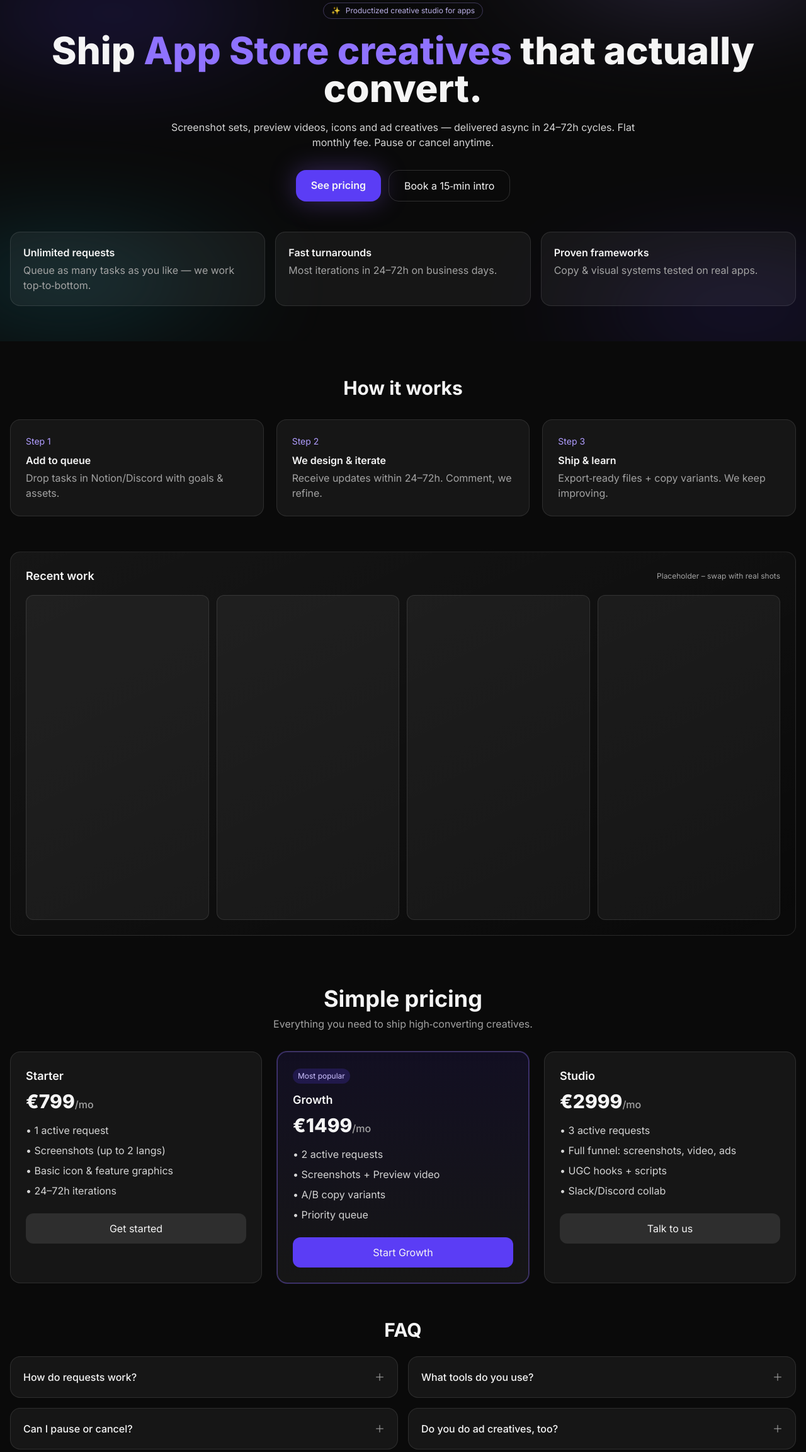
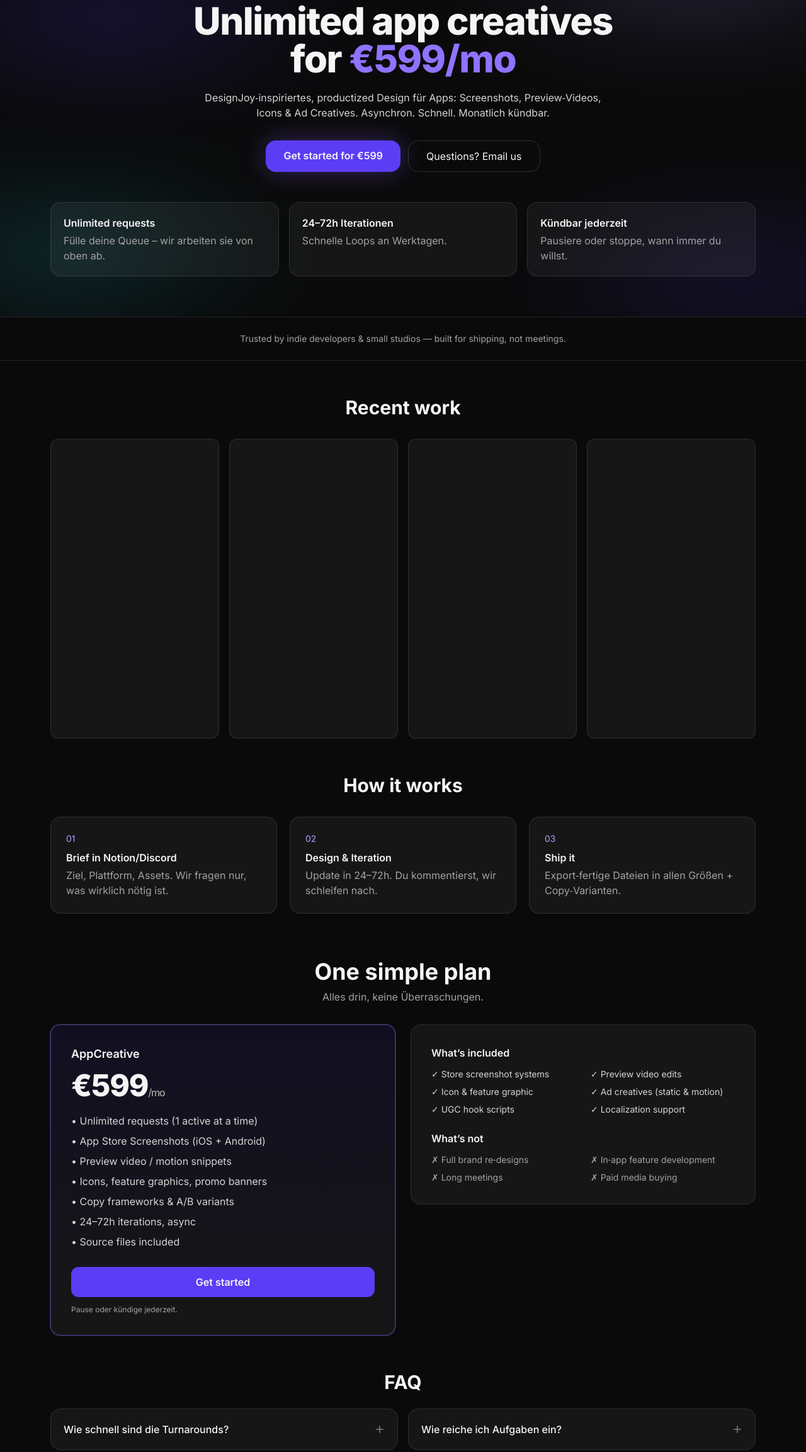
Before and after one commit to GeorgeValandis/appcreative, a plain HTML site: page index.html in a window 1280 px wide. Shown: the part 138-2444 px from the top of the page at 63% size. Drawn offline with nearby package versions, Linux system fonts and the light colour scheme.

Commit message:
Update index.html

```diff
--- a/index.html
+++ b/index.html
@@ -3,8 +3,8 @@
 <head>
   <meta charset="utf-8" />
   <meta name="viewport" content="width=device-width, initial-scale=1" />
-  <title>AppCreative — High‑converting App Creatives</title>
-  <meta name="description" content="Productized service for high‑converting App Store creatives. Flat monthly fee. Pause or cancel anytime." />
+  <title>AppCreative — Unlimited App Creatives for €599/mo</title>
+  <meta name="description" content="DesignJoy‑style, productized service: Unlimited App Store creatives for a flat monthly fee. €599/mo. Pause or cancel anytime." />
   <link rel="preconnect" href="https://fonts.gstatic.com" crossorigin>
   <link href="https://fonts.googleapis.com/css2?family=Inter:wght@400;500;600;700;800;900&display=swap" rel="stylesheet">
   <script src="https://cdn.tailwindcss.com"></script>
@@ -14,47 +14,23 @@
         extend: {
           fontFamily: { sans: ["Inter", "ui-sans-serif", "system-ui"] },
           colors: {
-            brand: {
-              50: "#f5f3ff",
-              100: "#ebe7ff",
-              200: "#cdc2ff",
-              300: "#b09dff",
-              400: "#8f72ff",
-              500: "#744dff",
-              600: "#5b3df5",
-              700: "#4a32c2",
-              800: "#39289a",
-              900: "#2a1f74"
-            }
+            brand: { 50: "#f5f3ff", 100: "#ebe7ff", 200: "#cdc2ff", 300: "#b09dff", 400: "#8f72ff", 500: "#744dff", 600: "#5b3df5", 700: "#4a32c2", 800: "#39289a", 900: "#2a1f74" }
           },
-          boxShadow: {
-            glow: "0 0 40px 0 rgba(139, 92, 246, 0.35)",
-          }
+          boxShadow: { glow: "0 0 40px 0 rgba(139,92,246,.35)" }
         }
       }
     }
   </script>
   <style>
-    /* soft gradient background blobs */
-    .bg-blobs::before,
-    .bg-blobs::after {
-      content: "";
-      position: absolute; inset: -10% -10% auto -10%;
-      height: 50vh; filter: blur(80px); opacity: .35; pointer-events: none; z-index: 0;
-      background: radial-gradient(40% 40% at 20% 40%, #5b3df5 0%, transparent 60%),
-                  radial-gradient(40% 40% at 80% 20%, #a78bfa 0%, transparent 60%);
-    }
-    .bg-blobs::after { inset: auto -10% -20% -10%; height: 55vh; opacity: .25; background:
-      radial-gradient(40% 40% at 15% 50%, #22d3ee 0%, transparent 60%),
-      radial-gradient(40% 40% at 85% 60%, #5b3df5 0%, transparent 60%);
-    }
+    .bg-blobs::before,.bg-blobs::after{content:"";position:absolute;inset:-10% -10% auto -10%;height:50vh;filter:blur(80px);opacity:.35;pointer-events:none;z-index:0;background:radial-gradient(40% 40% at 20% 40%, #5b3df5 0%, transparent 60%),radial-gradient(40% 40% at 80% 20%, #a78bfa 0%, transparent 60%);}
+    .bg-blobs::after{inset:auto -10% -20% -10%;height:55vh;opacity:.25;background:radial-gradient(40% 40% at 15% 50%, #22d3ee 0%, transparent 60%),radial-gradient(40% 40% at 85% 60%, #5b3df5 0%, transparent 60%);}
   </style>
 </head>
 <body class="bg-neutral-950 text-neutral-100 antialiased selection:bg-brand-400/30">
   <!-- NAV -->
   <header class="sticky top-0 z-40 border-b border-white/10 backdrop-blur supports-[backdrop-filter]:bg-black/30">
-    <div class="mx-auto max-w-7xl px-4 py-3 flex items-center justify-between">
-      <a href="#" class="flex items-center gap-3 group">
+    <div class="mx-auto max-w-6xl px-4 py-3 flex items-center justify-between">
+      <a href="#" class="flex items-center gap-3">
         <span class="inline-grid place-items-center rounded-xl bg-brand-600/90 shadow-glow w-8 h-8">
           <svg width="18" height="18" viewBox="0 0 24 24" fill="none" class="opacity-95">
             <rect x="3" y="3" width="8" height="8" rx="2" fill="white"/>
@@ -66,161 +42,121 @@
         <span class="font-semibold tracking-tight">AppCreative</span>
       </a>
       <nav class="hidden md:flex items-center gap-6 text-sm text-neutral-300">
+        <a class="hover:text-white" href="#work">Work</a>
         <a class="hover:text-white" href="#how">How it works</a>
         <a class="hover:text-white" href="#pricing">Pricing</a>
-        <a class="hover:text-white" href="#faq">FAQ</a>
         <a class="px-4 py-2 rounded-xl bg-white/10 hover:bg-white/20" href="mailto:hello@appcreative.co">Contact</a>
       </nav>
     </div>
   </header>
 
-  <!-- HERO -->
+  <!-- HERO (DesignJoy‑like: simple, bold, single CTA) -->
   <section class="relative overflow-hidden bg-blobs">
-    <div class="relative z-10 mx-auto max-w-7xl px-4 pt-20 pb-14 text-center">
-      <span class="inline-flex items-center gap-2 text-brand-200/90 text-xs border border-brand-300/30 rounded-full px-3 py-1">
-        <span>✨</span> Productized creative studio for apps
-      </span>
-      <h1 class="mt-5 text-4xl md:text-6xl font-extrabold leading-tight">
-        Ship <span class="text-brand-400">App Store creatives</span>
-        that actually convert.
+    <div class="relative z-10 mx-auto max-w-6xl px-4 pt-20 pb-16 text-center">
+      <h1 class="text-4xl md:text-6xl font-extrabold leading-tight tracking-tight">
+        Unlimited app creatives<br class="hidden md:block"/> for <span class="text-brand-400">€599/mo</span>
       </h1>
-      <p class="mt-5 text-neutral-300 max-w-3xl mx-auto">
-        Screenshot sets, preview videos, icons and ad creatives — delivered async in 24–72h cycles.
-        Flat monthly fee. Pause or cancel anytime.
+      <p class="mt-5 text-neutral-300 max-w-2xl mx-auto">
+        DesignJoy‑inspiriertes, productized Design für Apps: Screenshots, Preview‑Videos, Icons & Ad Creatives.
+        Asynchron. Schnell. Monatlich kündbar.
       </p>
       <div class="mt-8 flex flex-col sm:flex-row gap-3 justify-center">
-        <a href="#pricing" class="px-6 py-3 rounded-2xl bg-brand-600 hover:bg-brand-500 font-semibold shadow-glow">See pricing</a>
-        <a href="mailto:hello@appcreative.co?subject=Intro%20Call" class="px-6 py-3 rounded-2xl border border-white/15 hover:bg-white/5">Book a 15‑min intro</a>
+        <a href="#pricing" class="px-7 py-3 rounded-2xl bg-brand-600 hover:bg-brand-500 font-semibold shadow-glow">Get started for €599</a>
+        <a href="mailto:hello@appcreative.co?subject=Intro%20Call" class="px-7 py-3 rounded-2xl border border-white/15 hover:bg-white/5">Questions? Email us</a>
       </div>
       <div class="mt-12 grid grid-cols-1 md:grid-cols-3 gap-4 text-left">
-        <div class="p-5 rounded-2xl border border-white/10 bg-white/5">
-          <h3 class="font-semibold">Unlimited requests</h3>
-          <p class="text-neutral-400 mt-1">Queue as many tasks as you like — we work top‑to‑bottom.</p>
-        </div>
-        <div class="p-5 rounded-2xl border border-white/10 bg-white/5">
-          <h3 class="font-semibold">Fast turnarounds</h3>
-          <p class="text-neutral-400 mt-1">Most iterations in 24–72h on business days.</p>
-        </div>
-        <div class="p-5 rounded-2xl border border-white/10 bg-white/5">
-          <h3 class="font-semibold">Proven frameworks</h3>
-          <p class="text-neutral-400 mt-1">Copy & visual systems tested on real apps.</p>
-        </div>
+        <div class="p-5 rounded-2xl border border-white/10 bg-white/5"><h3 class="font-semibold">Unlimited requests</h3><p class="text-neutral-400 mt-1">Fülle deine Queue – wir arbeiten sie von oben ab.</p></div>
+        <div class="p-5 rounded-2xl border border-white/10 bg-white/5"><h3 class="font-semibold">24–72h Iterationen</h3><p class="text-neutral-400 mt-1">Schnelle Loops an Werktagen.</p></div>
+        <div class="p-5 rounded-2xl border border-white/10 bg-white/5"><h3 class="font-semibold">Kündbar jederzeit</h3><p class="text-neutral-400 mt-1">Pausiere oder stoppe, wann immer du willst.</p></div>
       </div>
     </div>
   </section>
 
-  <!-- HOW IT WORKS -->
-  <section id="how" class="mx-auto max-w-7xl px-4 py-14">
-    <h2 class="text-2xl md:text-3xl font-bold text-center">How it works</h2>
-    <div class="mt-8 grid md:grid-cols-3 gap-5">
-      <div class="rounded-2xl border border-white/10 p-6 bg-white/5">
-        <div class="text-sm text-brand-300 mb-2">Step 1</div>
-        <h3 class="font-semibold">Add to queue</h3>
-        <p class="text-neutral-400 mt-1">Drop tasks in Notion/Discord with goals & assets.</p>
-      </div>
-      <div class="rounded-2xl border border-white/10 p-6 bg-white/5">
-        <div class="text-sm text-brand-300 mb-2">Step 2</div>
-        <h3 class="font-semibold">We design & iterate</h3>
-        <p class="text-neutral-400 mt-1">Receive updates within 24–72h. Comment, we refine.</p>
-      </div>
-      <div class="rounded-2xl border border-white/10 p-6 bg-white/5">
-        <div class="text-sm text-brand-300 mb-2">Step 3</div>
-        <h3 class="font-semibold">Ship & learn</h3>
-        <p class="text-neutral-400 mt-1">Export‑ready files + copy variants. We keep improving.</p>
-      </div>
+  <!-- SOCIAL PROOF STRIP (minimal) -->
+  <section class="border-y border-white/10">
+    <div class="mx-auto max-w-6xl px-4 py-6 text-center text-sm text-neutral-400">
+      Trusted by indie developers & small studios — built for shipping, not meetings.
     </div>
   </section>
 
-  <!-- (Optional) PORTFOLIO PLACEHOLDER -->
-  <section class="mx-auto max-w-7xl px-4 pb-6">
-    <div class="rounded-2xl border border-white/10 p-6 bg-gradient-to-br from-white/5 to-transparent">
-      <div class="flex items-center justify-between gap-4">
-        <h3 class="text-lg font-semibold">Recent work</h3>
-        <span class="text-xs text-neutral-400">Placeholder – swap with real shots</span>
-      </div>
-      <div class="mt-4 grid grid-cols-2 md:grid-cols-4 gap-3">
+  <!-- WORK (placeholders you can swap) -->
+  <section id="work" class="mx-auto max-w-6xl px-4 py-14">
+    <h2 class="text-2xl md:text-3xl font-bold text-center">Recent work</h2>
+    <div class="mt-8 grid grid-cols-2 md:grid-cols-4 gap-4">
       <div class="aspect-[9/16] rounded-xl bg-white/5 border border-white/10"></div>
       <div class="aspect-[9/16] rounded-xl bg-white/5 border border-white/10"></div>
       <div class="aspect-[9/16] rounded-xl bg-white/5 border border-white/10"></div>
       <div class="aspect-[9/16] rounded-xl bg-white/5 border border-white/10"></div>
     </div>
+  </section>
+
+  <!-- HOW IT WORKS (3 steps, concise like DesignJoy) -->
+  <section id="how" class="mx-auto max-w-6xl px-4 pb-4">
+    <h2 class="text-2xl md:text-3xl font-bold text-center">How it works</h2>
+    <div class="mt-8 grid md:grid-cols-3 gap-5">
+      <div class="rounded-2xl border border-white/10 p-6 bg-white/5"><div class="text-sm text-brand-300 mb-2">01</div><h3 class="font-semibold">Brief in Notion/Discord</h3><p class="text-neutral-400 mt-1">Ziel, Plattform, Assets. Wir fragen nur, was wirklich nötig ist.</p></div>
+      <div class="rounded-2xl border border-white/10 p-6 bg-white/5"><div class="text-sm text-brand-300 mb-2">02</div><h3 class="font-semibold">Design & Iteration</h3><p class="text-neutral-400 mt-1">Update in 24–72h. Du kommentierst, wir schleifen nach.</p></div>
+      <div class="rounded-2xl border border-white/10 p-6 bg-white/5"><div class="text-sm text-brand-300 mb-2">03</div><h3 class="font-semibold">Ship it</h3><p class="text-neutral-400 mt-1">Export‑fertige Dateien in allen Größen + Copy‑Varianten.</p></div>
     </div>
   </section>
 
-  <!-- PRICING -->
-  <section id="pricing" class="mx-auto max-w-7xl px-4 py-14">
-    <h2 class="text-3xl md:text-4xl font-bold text-center">Simple pricing</h2>
-    <p class="text-neutral-400 text-center mt-2">Everything you need to ship high‑converting creatives.</p>
+  <!-- PRICING (single plan like DesignJoy) -->
+  <section id="pricing" class="mx-auto max-w-6xl px-4 py-14">
+    <h2 class="text-3xl md:text-4xl font-bold text-center">One simple plan</h2>
+    <p class="text-neutral-400 text-center mt-2">Alles drin, keine Überraschungen.</p>
 
-    <div class="mt-8 grid grid-cols-1 md:grid-cols-3 gap-6">
-      <!-- Starter -->
-      <div class="rounded-2xl border border-white/10 p-6 bg-white/5">
-        <h3 class="font-semibold text-lg">Starter</h3>
-        <p class="text-3xl font-extrabold mt-2">€799<span class="text-base font-medium text-neutral-400">/mo</span></p>
-        <ul class="mt-4 space-y-2 text-neutral-300">
-          <li>• 1 active request</li>
-          <li>• Screenshots (up to 2 langs)</li>
-          <li>• Basic icon & feature graphics</li>
-          <li>• 24–72h iterations</li>
+    <div class="mt-8 grid grid-cols-1 md:grid-cols-2 gap-6 items-start">
+      <div class="rounded-2xl border border-brand-400/40 p-6 md:p-8 bg-gradient-to-b from-brand-600/10 to-white/5 ring-1 ring-brand-400/30">
+        <h3 class="text-lg font-semibold">AppCreative</h3>
+        <p class="text-5xl font-extrabold mt-3 tracking-tight">€599<span class="text-base font-medium text-neutral-400">/mo</span></p>
+        <ul class="mt-5 space-y-2 text-neutral-300">
+          <li>• Unlimited requests (1 active at a time)</li>
+          <li>• App Store Screenshots (iOS + Android)</li>
+          <li>• Preview video / motion snippets</li>
+          <li>• Icons, feature graphics, promo banners</li>
+          <li>• Copy frameworks & A/B variants</li>
+          <li>• 24–72h iterations, async</li>
+          <li>• Source files included</li>
         </ul>
-        <a href="mailto:hello@appcreative.co?subject=Starter%20Plan" class="mt-6 inline-block w-full text-center px-4 py-3 rounded-xl bg-white/10 hover:bg-white/20">Get started</a>
+        <a href="mailto:hello@appcreative.co?subject=Get%20Started%20for%20599" class="mt-7 inline-block w-full text-center px-4 py-3 rounded-xl bg-brand-600 hover:bg-brand-500 font-semibold">Get started</a>
+        <p class="text-xs text-neutral-400 mt-3">Pause oder kündige jederzeit.</p>
       </div>
 
-      <!-- Growth -->
-      <div class="rounded-2xl border border-brand-400/40 p-6 bg-gradient-to-b from-brand-600/10 to-white/5 ring-1 ring-brand-400/30">
-        <div class="inline-flex items-center gap-2 text-xs px-2 py-1 rounded-full bg-brand-600/20 text-brand-200">Most popular</div>
-        <h3 class="font-semibold text-lg mt-3">Growth</h3>
-        <p class="text-3xl font-extrabold mt-2">€1499<span class="text-base font-medium text-neutral-400">/mo</span></p>
-        <ul class="mt-4 space-y-2 text-neutral-300">
-          <li>• 2 active requests</li>
-          <li>• Screenshots + Preview video</li>
-          <li>• A/B copy variants</li>
-          <li>• Priority queue</li>
+      <div class="rounded-2xl border border-white/10 p-6 md:p-8 bg-white/5">
+        <h4 class="font-semibold">What’s included</h4>
+        <ul class="mt-3 grid grid-cols-1 md:grid-cols-2 gap-x-6 gap-y-2 text-neutral-300 text-sm">
+          <li>✓ Store screenshot systems</li>
+          <li>✓ Preview video edits</li>
+          <li>✓ Icon & feature graphic</li>
+          <li>✓ Ad creatives (static & motion)</li>
+          <li>✓ UGC hook scripts</li>
+          <li>✓ Localization support</li>
         </ul>
-        <a href="mailto:hello@appcreative.co?subject=Growth%20Plan" class="mt-6 inline-block w-full text-center px-4 py-3 rounded-xl bg-brand-600 hover:bg-brand-500">Start Growth</a>
-      </div>
-
-      <!-- Studio -->
-      <div class="rounded-2xl border border-white/10 p-6 bg-white/5">
-        <h3 class="font-semibold text-lg">Studio</h3>
-        <p class="text-3xl font-extrabold mt-2">€2999<span class="text-base font-medium text-neutral-400">/mo</span></p>
-        <ul class="mt-4 space-y-2 text-neutral-300">
-          <li>• 3 active requests</li>
-          <li>• Full funnel: screenshots, video, ads</li>
-          <li>• UGC hooks + scripts</li>
-          <li>• Slack/Discord collab</li>
+        <h4 class="font-semibold mt-6">What’s not</h4>
+        <ul class="mt-3 grid grid-cols-1 md:grid-cols-2 gap-x-6 gap-y-2 text-neutral-400 text-sm">
+          <li>✗ Full brand re‑designs</li>
+          <li>✗ In‑app feature development</li>
+          <li>✗ Long meetings</li>
+          <li>✗ Paid media buying</li>
         </ul>
-        <a href="mailto:hello@appcreative.co?subject=Studio%20Plan" class="mt-6 inline-block w-full text-center px-4 py-3 rounded-xl bg-white/10 hover:bg-white/20">Talk to us</a>
       </div>
     </div>
   </section>
 
-  <!-- FAQ -->
-  <section id="faq" class="mx-auto max-w-7xl px-4 pb-16">
+  <!-- FAQ (concise) -->
+  <section id="faq" class="mx-auto max-w-6xl px-4 pb-16">
     <h2 class="text-2xl md:text-3xl font-bold text-center">FAQ</h2>
     <div class="mt-6 grid md:grid-cols-2 gap-4">
-      <details class="group p-5 rounded-2xl border border-white/10 bg-white/5 open:bg-white/10 transition">
-        <summary class="cursor-pointer font-medium list-none flex items-center justify-between">How do requests work?<span class="text-neutral-400 group-open:rotate-45 transition">＋</span></summary>
-        <p class="text-neutral-400 mt-3">You add tasks to your queue. We pick the top one, deliver, you review, we iterate until it ships.</p>
-      </details>
-      <details class="group p-5 rounded-2xl border border-white/10 bg-white/5 open:bg-white/10 transition">
-        <summary class="cursor-pointer font-medium list-none flex items-center justify-between">What tools do you use?<span class="text-neutral-400 group-open:rotate-45 transition">＋</span></summary>
-        <p class="text-neutral-400 mt-3">Figma for design, After Effects/CapCut for motion, plus our copy frameworks. Final exports in all required sizes.</p>
-      </details>
-      <details class="group p-5 rounded-2xl border border-white/10 bg-white/5 open:bg-white/10 transition">
-        <summary class="cursor-pointer font-medium list-none flex items-center justify-between">Can I pause or cancel?<span class="text-neutral-400 group-open:rotate-45 transition">＋</span></summary>
-        <p class="text-neutral-400 mt-3">Yes. Pause anytime and resume when you have new work. No long‑term contracts.</p>
-      </details>
-      <details class="group p-5 rounded-2xl border border-white/10 bg-white/5 open:bg-white/10 transition">
-        <summary class="cursor-pointer font-medium list-none flex items-center justify-between">Do you do ad creatives, too?<span class="text-neutral-400 group-open:rotate-45 transition">＋</span></summary>
-        <p class="text-neutral-400 mt-3">Yes — static and motion. We also provide UGC hook scripts and caption variants on Growth+ plans.</p>
-      </details>
+      <details class="group p-5 rounded-2xl border border-white/10 bg-white/5 open:bg-white/10 transition"><summary class="cursor-pointer font-medium list-none flex items-center justify-between">Wie schnell sind die Turnarounds?<span class="text-neutral-400 group-open:rotate-45 transition">＋</span></summary><p class="text-neutral-400 mt-3">Meist 24–72 Stunden an Werktagen pro aktivem Request.</p></details>
+      <details class="group p-5 rounded-2xl border border-white/10 bg-white/5 open:bg-white/10 transition"><summary class="cursor-pointer font-medium list-none flex items-center justify-between">Wie reiche ich Aufgaben ein?<span class="text-neutral-400 group-open:rotate-45 transition">＋</span></summary><p class="text-neutral-400 mt-3">Einfach per Notion/Discord oder E‑Mail. Ein Template bekommst du beim Start.</p></details>
+      <details class="group p-5 rounded-2xl border border-white/10 bg-white/5 open:bg-white/10 transition"><summary class="cursor-pointer font-medium list-none flex items-center justify-between">Kann ich pausieren?<span class="text-neutral-400 group-open:rotate-45 transition">＋</span></summary><p class="text-neutral-400 mt-3">Ja, jederzeit pausieren und später fortsetzen. Keine Mindestlaufzeit.</p></details>
+      <details class="group p-5 rounded-2xl border border-white/10 bg-white/5 open:bg-white/10 transition"><summary class="cursor-pointer font-medium list-none flex items-center justify-between">Gibt es Source Files?<span class="text-neutral-400 group-open:rotate-45 transition">＋</span></summary><p class="text-neutral-400 mt-3">Ja, alle finalen Dateien inkl. Figma/AE‑Quellen gehören dir.</p></details>
     </div>
   </section>
 
   <!-- FOOTER -->
   <footer class="border-t border-white/10">
-    <div class="mx-auto max-w-7xl px-4 py-8 flex flex-col md:flex-row items-center justify-between gap-3 text-sm">
+    <div class="mx-auto max-w-6xl px-4 py-8 flex flex-col md:flex-row items-center justify-between gap-3 text-sm">
       <p class="text-neutral-400">© <span id="y"></span> AppCreative</p>
       <div class="flex items-center gap-4">
         <a class="text-neutral-300 hover:text-white" href="mailto:hello@appcreative.co">hello@appcreative.co</a>
```
Lines whose indentation alone changed are shown as unchanged.
